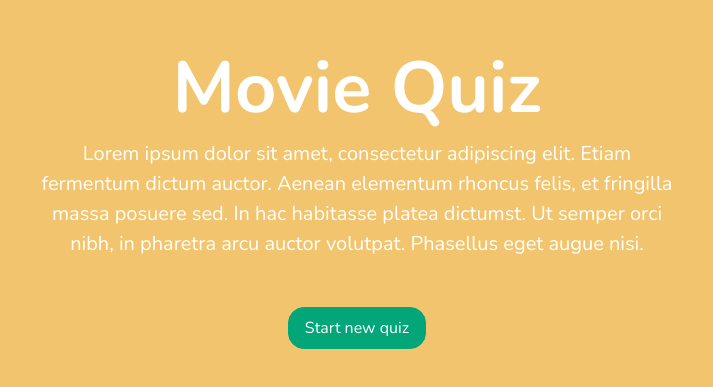
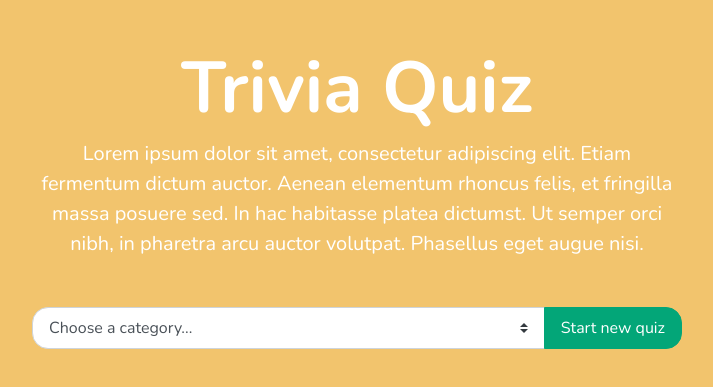
Before and after one commit to sofialing/trivia-quiz-app, a React (Create React App) app: page / in a window 1280 px wide. Shown: the part 179-566 px from the top of the page, without its empty margins (283-996 px from the left). Built offline with nearby package versions, Linux system fonts and the light colour scheme.

Commit message:
Added functionality to select quiz category

```diff
--- a/src/App.js
+++ b/src/App.js
@@ -4,17 +4,19 @@ import Quiz from './components/Quiz';
 
 class App extends Component {
 	state = {
-		quizStarted: false
+		quizStarted: false,
+		category: ''
 	};
-	startQuiz = () => {
-		this.setState({ quizStarted: true });
+	startQuiz = category => {
+		console.log('new game');
+		this.setState({ quizStarted: true, category });
 	};
 	startNewQuiz = () => {
 		this.setState({ quizStarted: false });
 	};
 	render() {
 		const content = this.state.quizStarted ? (
-			<Quiz onStartNewQuiz={this.startNewQuiz} />
+			<Quiz category={this.state.category} onStartNewQuiz={this.startNewQuiz} />
 		) : (
 			<StartQuiz onStartQuiz={this.startQuiz} />
 		);
--- a/src/components/Question.js
+++ b/src/components/Question.js
@@ -10,7 +10,9 @@ const Question = props => {
 	return (
 		<div className='card mb-5'>
 			<div className='card-body'>
-				<h2 className='card-title text-muted'>Question {props.number}</h2>
+				<h2 className='card-title text-muted'>
+					{props.category} Quiz | Question {props.number}
+				</h2>
 				<h3 className='card-subtitle mb-3'>{Parser(question)}</h3>
 				<AnswerOptions
 					options={options}
--- a/src/components/Quiz.js
+++ b/src/components/Quiz.js
@@ -17,10 +17,10 @@ class Quiz extends Component {
 	}
 
 	getQuestions = () => {
+		const { id } = this.props.category;
+		const url = `https://opentdb.com/api.php?amount=3&category=${id}&difficulty=easy&type=multiple`;
 		axios
-			.get(
-				'https://opentdb.com/api.php?amount=3&category=11&difficulty=easy&type=multiple'
-			)
+			.get(url)
 			.then(response =>
 				this.setState({ ready: true, questions: response.data.results })
 			)
@@ -51,6 +51,7 @@ class Quiz extends Component {
 					question={questions[current]}
 					number={current + 1}
 					onHandleResult={this.handleResult}
+					category={this.props.category.name}
 				/>
 			);
 		} else if (quizOver) {
--- /dev/null
+++ b/src/components/QuizCategories.js
@@ -0,0 +1,59 @@
+import React, { Component } from 'react';
+
+class QuizCategories extends Component {
+	state = {
+		name: '',
+		id: ''
+	};
+
+	handleOnSubmit = e => {
+		e.preventDefault();
+		if (this.state.id) {
+			this.props.onStartQuiz(this.state);
+		}
+	};
+
+	handleChange = e => {
+		const { value, options, selectedIndex } = e.target;
+		this.setState({
+			name: options[selectedIndex].innerHTML,
+			id: value
+		});
+	};
+
+	render() {
+		const categories = [
+			{ id: 27, name: 'Animals' },
+			{ id: 10, name: 'Books' },
+			{ id: 11, name: 'Film' },
+			{ id: 9, name: 'General knowledge' },
+			{ id: 22, name: 'Geography' },
+			{ id: 12, name: 'Music' },
+			{ id: 15, name: 'Video Games' }
+		];
+
+		const options = categories.map(category => (
+			<option value={category.id} key={category.id}>
+				{category.name}
+			</option>
+		));
+		return (
+			<form className='input-group' onSubmit={this.handleOnSubmit}>
+				<select
+					className='custom-select'
+					aria-label='Choose a quiz category'
+					onChange={this.handleChange}>
+					<option defaultValue>Choose a category...</option>
+					{options}
+				</select>
+				<div className='input-group-append'>
+					<button className='btn btn-secondary' type='submit'>
+						Start new quiz
+					</button>
+				</div>
+			</form>
+		);
+	}
+}
+
+export default QuizCategories;
--- a/src/components/StartQuiz.js
+++ b/src/components/StartQuiz.js
@@ -1,18 +1,17 @@
 import React from 'react';
+import QuizCategories from './QuizCategories';
 
 const StartGame = props => {
 	return (
 		<section className='text-white text-center mb-5'>
-			<h1 className='display-3 font-weight-bold'>Movie Quiz</h1>
+			<h1 className='display-3 font-weight-bold'>Trivia Quiz</h1>
 			<p className='lead mb-5'>
 				Lorem ipsum dolor sit amet, consectetur adipiscing elit. Etiam fermentum
 				dictum auctor. Aenean elementum rhoncus felis, et fringilla massa posuere
 				sed. In hac habitasse platea dictumst. Ut semper orci nibh, in pharetra
 				arcu auctor volutpat. Phasellus eget augue nisi.
 			</p>
-			<button className='btn btn-secondary' onClick={props.onStartQuiz}>
-				Start new quiz
-			</button>
+			<QuizCategories onStartQuiz={props.onStartQuiz} />
 		</section>
 	);
 };
```
